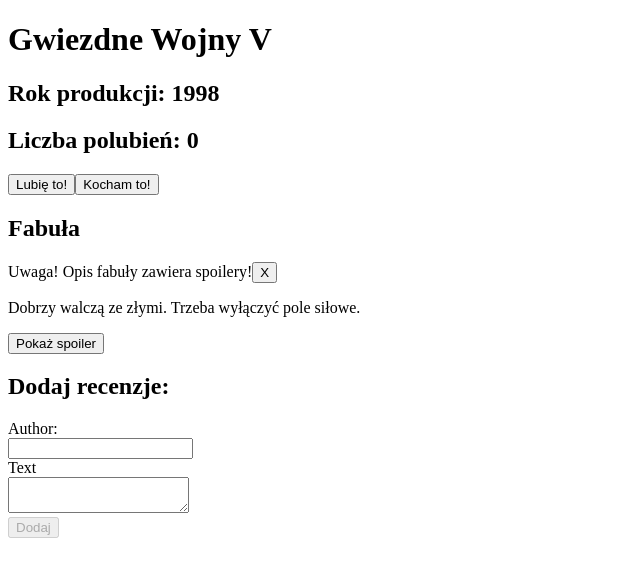
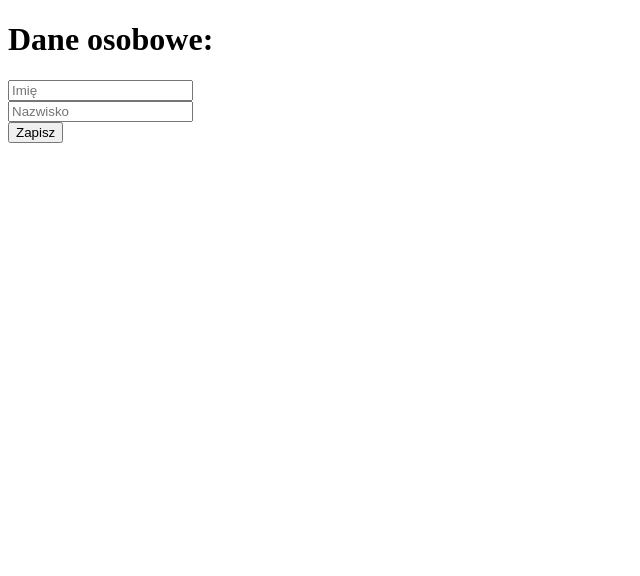
Before and after one commit to kacpi95/React-lesson, a React (Vite) app in the folder React-lesson/: page / in a window 1280 px wide. Shown: the top 576 px of the page, without its empty margins (0-640 px from the left). Built offline with nearby package versions, Linux system fonts and the light colour scheme.

Commit message:
Add task

```diff
--- a/React-lesson/src/App.jsx
+++ b/React-lesson/src/App.jsx
@@ -1,16 +1,61 @@
-import { LikesCounter } from './components/LikesCounter';
-import { Plot } from './components/Plot';
-import { Form } from './components/Form';
-function App() {
+// import { LikesCounter } from './components/LikesCounter';
+// import { Plot } from './components/Plot';
+// import { Form } from './components/Form';
+// function App() {
+//   return (
+//     <>
+//       <h1>Gwiezdne Wojny V</h1>
+//       <h2>Rok produkcji: 1998</h2>
+//       <LikesCounter />
+//       <Plot />
+//       <Form />
+//     </>
+//   );
+// }
+
+// export default App;
+import { useState } from 'react';
+
+export default function App() {
+  const [name, setName] = useState('');
+  const [lastName, setLastName] = useState('');
+
+  const [person, setPerson] = useState(null);
+
+  function handleSubmit(e) {
+    e.preventDefault();
+    setPerson({ name, lastName });
+    setName('');
+    setLastName('');
+  }
+
   return (
     <>
-      <h1>Gwiezdne Wojny V</h1>
-      <h2>Rok produkcji: 1998</h2>
-      <LikesCounter />
-      <Plot />
-      <Form />
+      <h1>Dane osobowe:</h1>
+      {person && (
+        <>
+          <h2>
+            {person.name} {person.lastName}
+          </h2>
+        </>
+      )}
+      <form onSubmit={handleSubmit}>
+        <div>
+          <input
+            onChange={(e) => setName(e.target.value)}
+            value={name}
+            placeholder='Imię'
+          />
+        </div>
+        <div>
+          <input
+            onChange={(e) => setLastName(e.target.value)}
+            value={lastName}
+            placeholder='Nazwisko'
+          />
+        </div>
+        <button>Zapisz</button>
+      </form>
     </>
   );
 }
-
-export default App;
```
